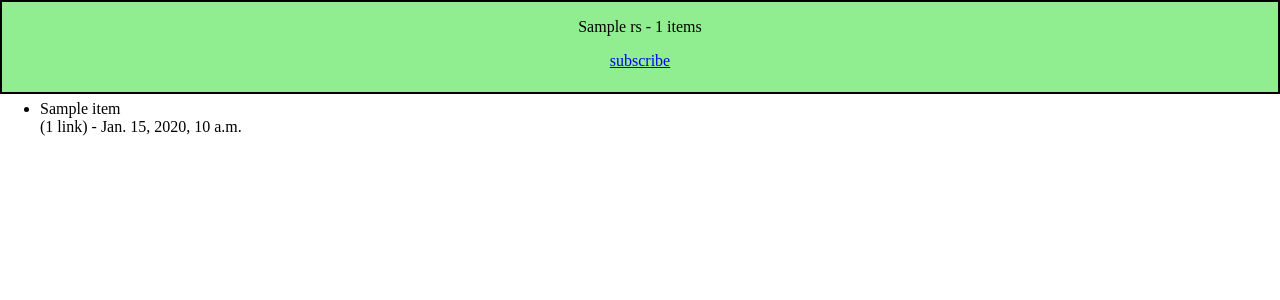
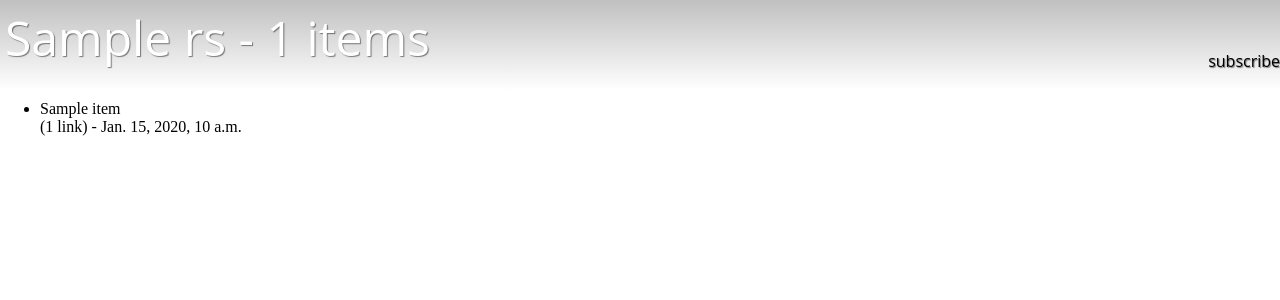
Before and after one commit to toony/django-rssgenerator, a Django app: template rssgenerator/templates/rssgenerator/detail.html in a window 1280 px wide. Shown: the top 300 px of the page. Run offline with Django 3.2, Linux system fonts and the light colour scheme; the template is opened without the code that fills it: most values are stand-ins (such as "Sample title", 1, 10 or a date in 2020); some libraries are stand-ins or nearby versions.

Commit message:
Chore: RSS detail page design

```diff
--- a/rssgenerator/static/detail.css
+++ b/rssgenerator/static/detail.css
@@ -1,18 +1,37 @@
-#bandeau {
-    border : 2px solid black;
+#header {
+    font-family: "Open Sans",sans-serif;
+    color: #fff;
+    text-shadow: 1px 1px 1px rgba(11, 11, 11, 0.5);
+
+    white-space: nowrap;
     text-align : center;
-    background-color : lightgreen;
+    width : 100%;
     height : 90px;
-}
 
-#header {
+    background-image: linear-gradient(#C0C0C0, white);
+
     position : fixed;
-    width : 100%;
     top : 0;
     left:0;
 }
 
-#body {
+#headerTitle {
+    float: left;
+    margin-top: 0px;
+    font-size: 3em;
+    margin: 0;
+    padding: 5px 0 0 5px;
+}
+
+#headerSubscribe {
+    float: right;
+    cursor: pointer;
+    text-align: center;
+    margin-top: 50px;
+    color: black;
+}
+
+#content {
     margin : 100px 0 0 0;
     text-align : justify;
 }
--- a/rssgenerator/templates/rssgenerator/detail.html
+++ b/rssgenerator/templates/rssgenerator/detail.html
@@ -1,4 +1,5 @@
-<html>
+<!DOCTYPE html>
+<html lang="en_US">
 <head>
     <link rel="stylesheet" href="/static/detail.css">
     <link rel="stylesheet" href="/static/PhotoSwipe/photoswipe.css">
@@ -8,13 +9,15 @@
 
 <body>
     <div id="header">
-        <div id="bandeau" onclick="displayGallery('{% url 'rss:rssgallery' rss.id %}')">
-            <p>{{ rss.title }} - {{rss.items_set.all|length}} items</p>
-            <a href="{% url 'rss:rssstream' rss.id %}">subscribe</a>
+        <div onclick="displayGallery('{% url 'rss:rssgallery' rss.id %}')">
+            <p id="headerTitle">{{ rss.title }} - {{rss.items_set.all|length}} items</p>
+        </div>
+        <div onclick="location.href='{% url 'rss:rssstream' rss.id %}';">
+            <p id="headerSubscribe">subscribe</p>
         </div>
     </div>
 
-    <div id="body">
+    <div id="content">
         <ul>
         {% for item in rss.items_set.all %}
             <li>
```
